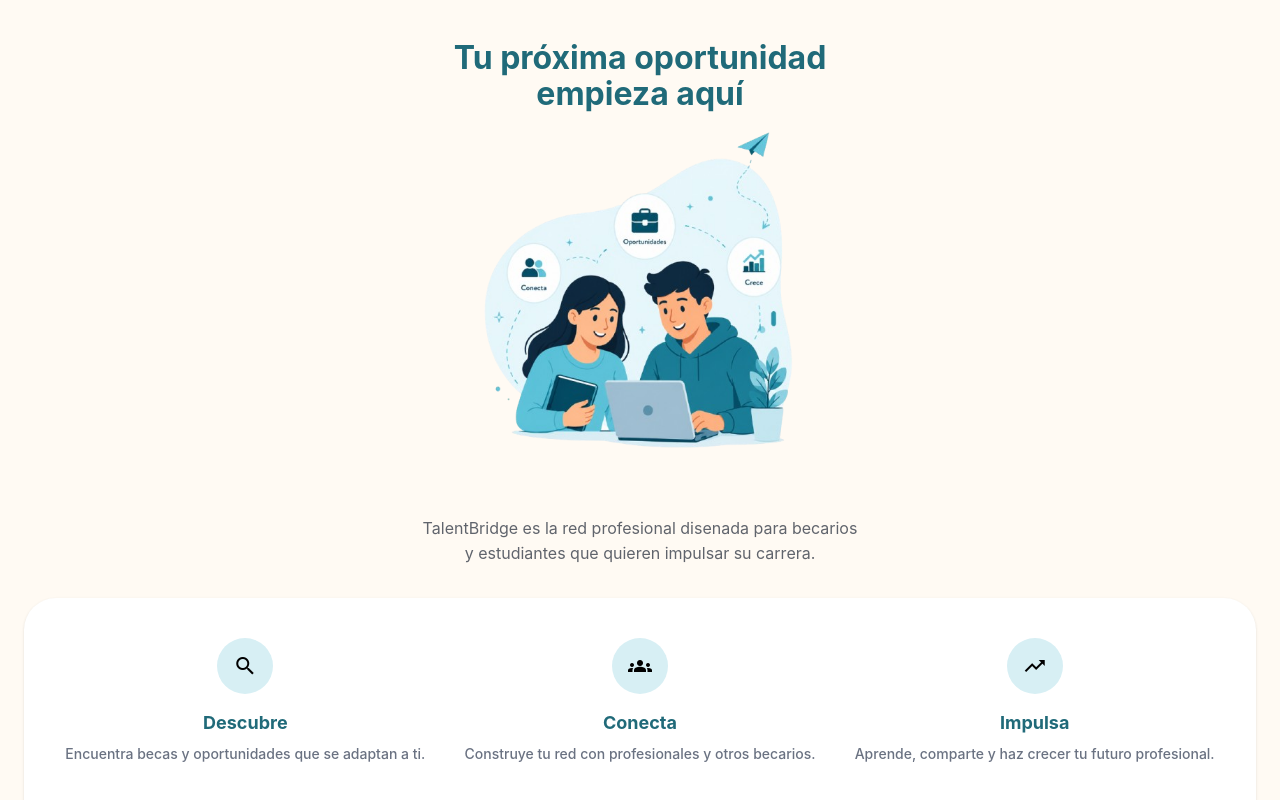
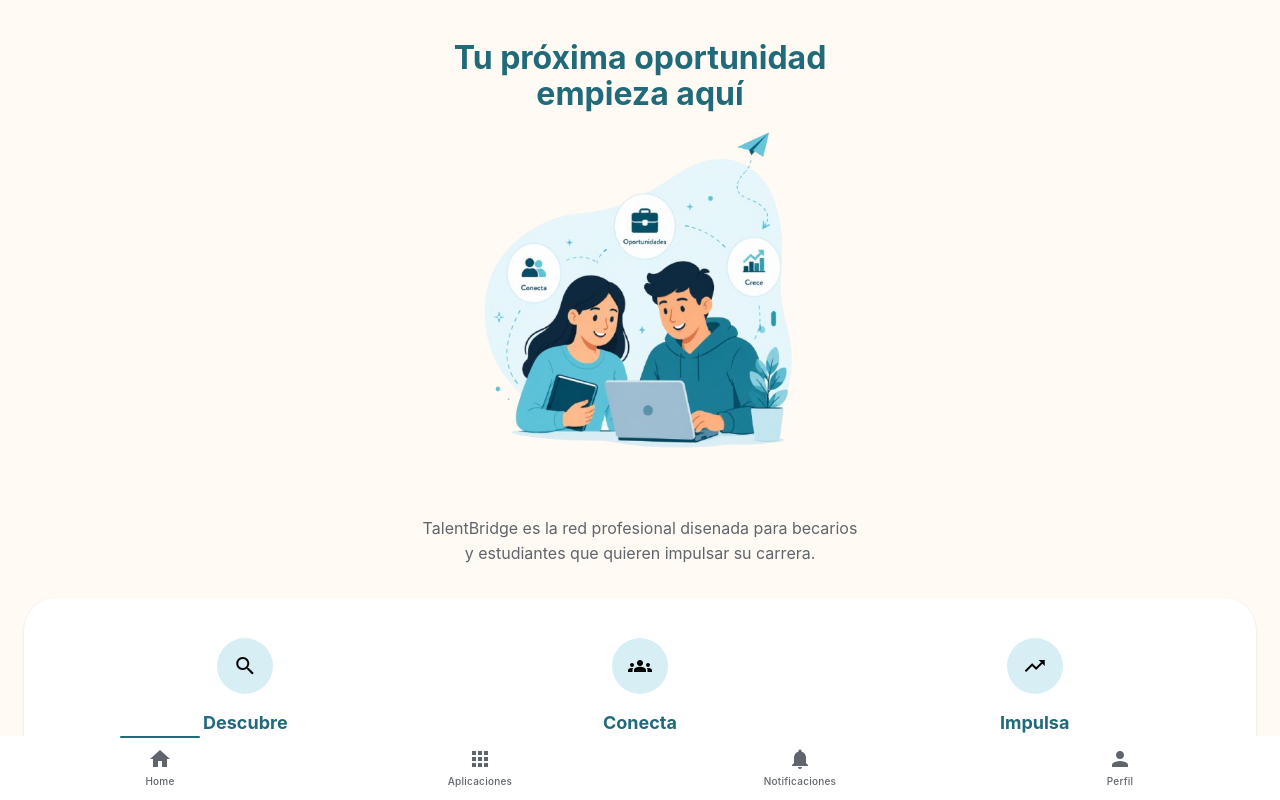
Before and after one commit to morga-dev/talentbridge-web, an Angular app: page / in a window 1280 px wide. Shown: the top 800 px of the page. Built offline with nearby package versions, Linux system fonts and the light colour scheme.

Commit message:
Bottom-nav created for navigation

```diff
--- a/src/app/app.component.html
+++ b/src/app/app.component.html
@@ -1 +1,5 @@
-<router-outlet />
+<div class="min-h-screen pb-20">
+    <router-outlet />
+</div>
+
+<app-bottom-nav />
--- a/src/app/app.component.ts
+++ b/src/app/app.component.ts
@@ -1,10 +1,13 @@
 import { Component } from '@angular/core';
 import { RouterOutlet } from '@angular/router';
+import { BottomNavComponent } from './layout/bottom-nav/bottom-nav.component';
 
 @Component({
   selector: 'app-root',
+  standalone: true,
   imports: [
     RouterOutlet,
+    BottomNavComponent
   ],
   templateUrl: './app.component.html',
   styleUrl: './app.component.css'
--- /dev/null
+++ b/src/app/layout/bottom-nav/bottom-nav.component.html
@@ -0,0 +1,27 @@
+<nav class="fixed bottom-0 left-0 z-50 w-full h-16 bg-white dark:bg-talent-minim transition-colors">
+    <div class="grid h-full grid-cols-4 mx-auto">
+
+        @for (item of navItems; track item.label) {
+            <button
+                type="button"
+                (click)="setActive(item.label)"
+                class="inline-flex flex-col items-center justify-center relative cursor-pointer transition-colors text-talent-text-secondary select-none focus:outline-hidden"
+                [class.text-talent-primary]="activeTab === item.label"
+            >
+                <!-- Línea indicadora -->
+                @if (activeTab === item.label) {
+                    <div class="absolute top-0 w-20 h-0.5 bg-talent-primary rounded-full animate-fade-in"></div>
+                }
+
+                <mat-icon class="text-[24px] w-6 h-6">
+                    {{ item.icon }}
+                </mat-icon>
+
+                <span class="text-xs mt-1 font-medium tracking-wide">
+                    {{ item.label }}
+                </span>
+
+            </button>
+        }
+    </div>
+</nav>
--- /dev/null
+++ b/src/app/layout/bottom-nav/bottom-nav.component.ts
@@ -0,0 +1,33 @@
+import { Component } from '@angular/core';
+import { CommonModule } from '@angular/common';
+import { MatIconModule } from '@angular/material/icon';
+
+interface NavItem {
+  icon: string;
+  label: string;
+  route: string;
+}
+
+@Component({
+  selector: 'app-bottom-nav',
+  standalone: true,
+  imports: [
+    CommonModule,
+    MatIconModule,
+  ],
+  templateUrl: './bottom-nav.component.html'
+})
+export class BottomNavComponent {
+  activeTab = 'Home';
+
+  navItems: NavItem[] = [
+    { icon: 'home', label: 'Home', route: '/' },
+    { icon: 'apps', label: 'Aplicaciones', route: '/' },
+    { icon: 'notifications', label: 'Notificaciones', route: '/' },
+    { icon: 'person', label: 'Perfil', route: '/' }
+  ];
+
+  setActive(label: string): void {
+    this.activeTab = label;
+  }
+}
```
Also changed, not shown: src/app/layout/bottom-nav/bottom-nav.component.css (added), 1 other file (tests, documents, lock files or other folders).
